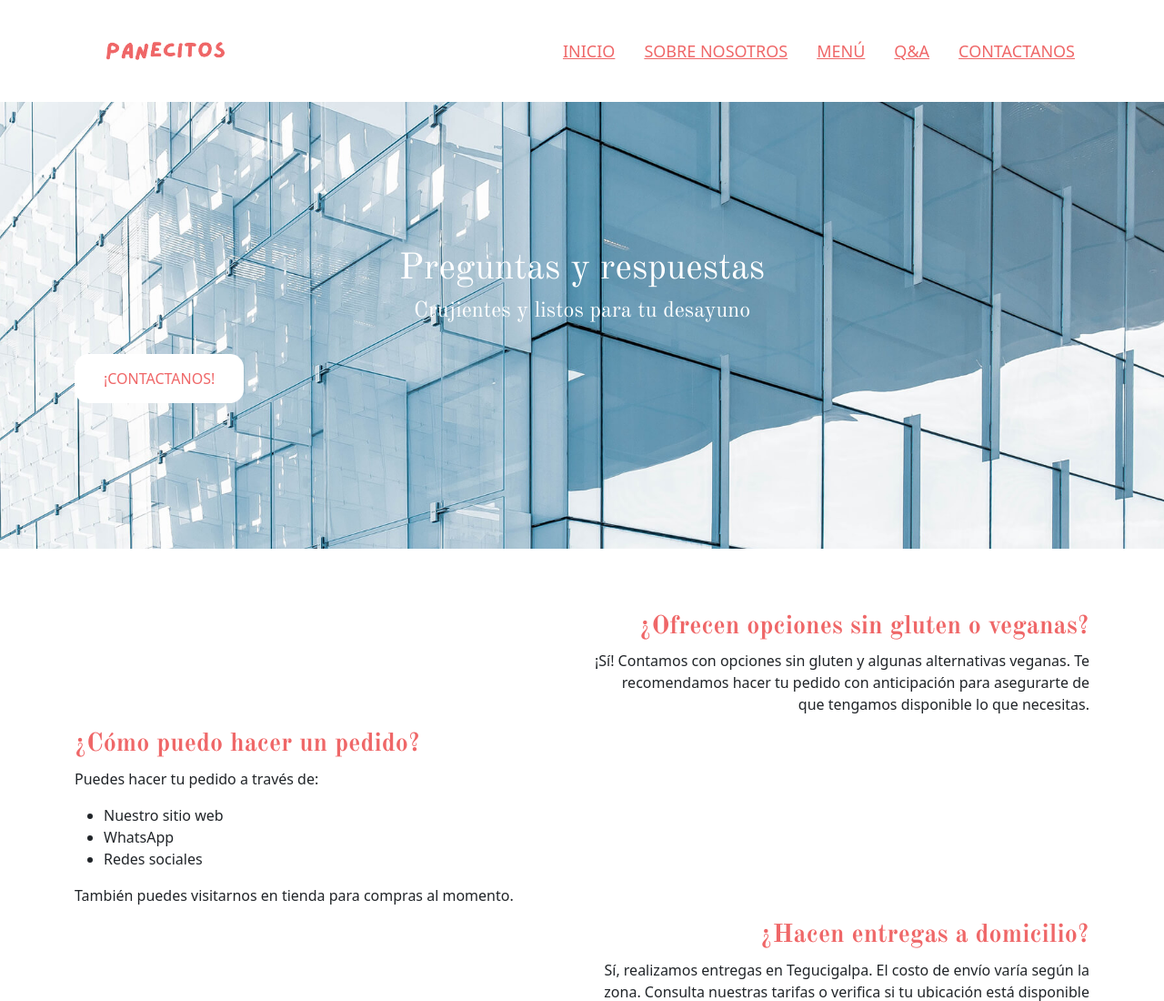
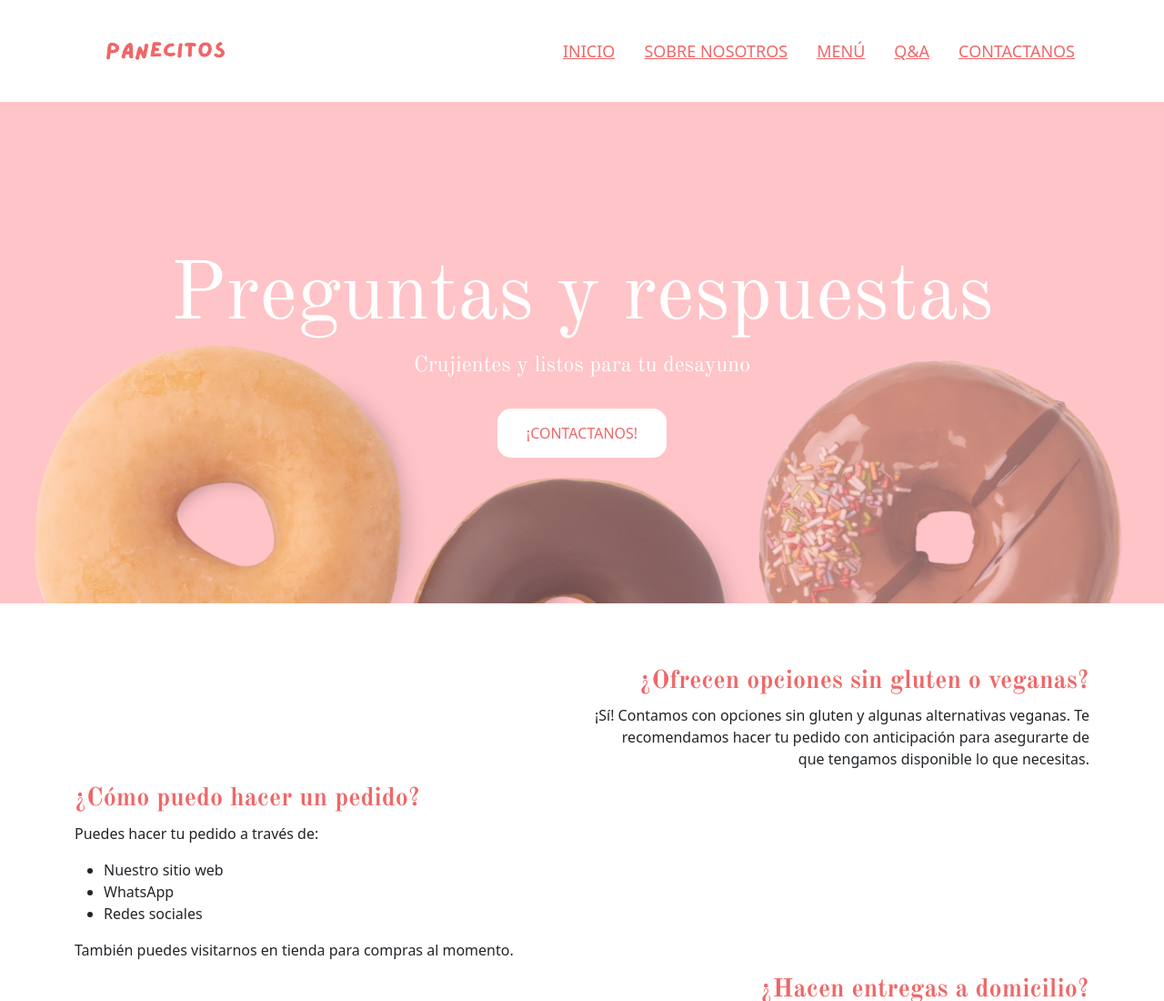
Before and after one commit to Corellana10/Q22025, a plain HTML site: page qa.html in a window 1280 px wide. Shown: the top 1100 px of the page at 91% size. Drawn offline with nearby package versions, Linux system fonts and the light colour scheme; a web font is replaced by a local one.

Commit message:
Versión actualizada

```diff
--- a/css/miestilo.css
+++ b/css/miestilo.css
@@ -196,7 +196,7 @@ i{
 }
 
 #hero2{
-    background-image: url('../img/hero-bg.jpg');
+    background-image: url('../img/q&a.png');
     padding-top: 160px;
     padding-bottom: 160px;
 
--- a/qa.html
+++ b/qa.html
@@ -57,11 +57,11 @@
     <main>
       <section id="hero2">
         <div class="container">
-          <div><h1 class="old-standard-tt-regular-left"><span>Preguntas y respuestas</span></h1>
-            <h4 class="old-standard-tt-regular-left">Crujientes y listos para tu desayuno</h4>
-            <section style="text-align: left;">
+          <div><h1 class="old-standard-tt-regular" style="font-size: 90px;"><span>Preguntas y respuestas</span></h1>
+            <h4 class="old-standard-tt-regular">Crujientes y listos para tu desayuno</h4>
+            <section style="text-align: center;">
               <br>
-            <a class="button" href="contactanos.html" role="button"><span style="color: #ef6768;">¡CONTACTANOS!</span></a>
+            <a type="button" class="button"><span style="color: #ef6768;">¡CONTACTANOS!</span></a>
             </section>
           </div>
         </div>
```
Also changed, not shown: index.html (+1 -0 lines), img/q&a.png (added).
